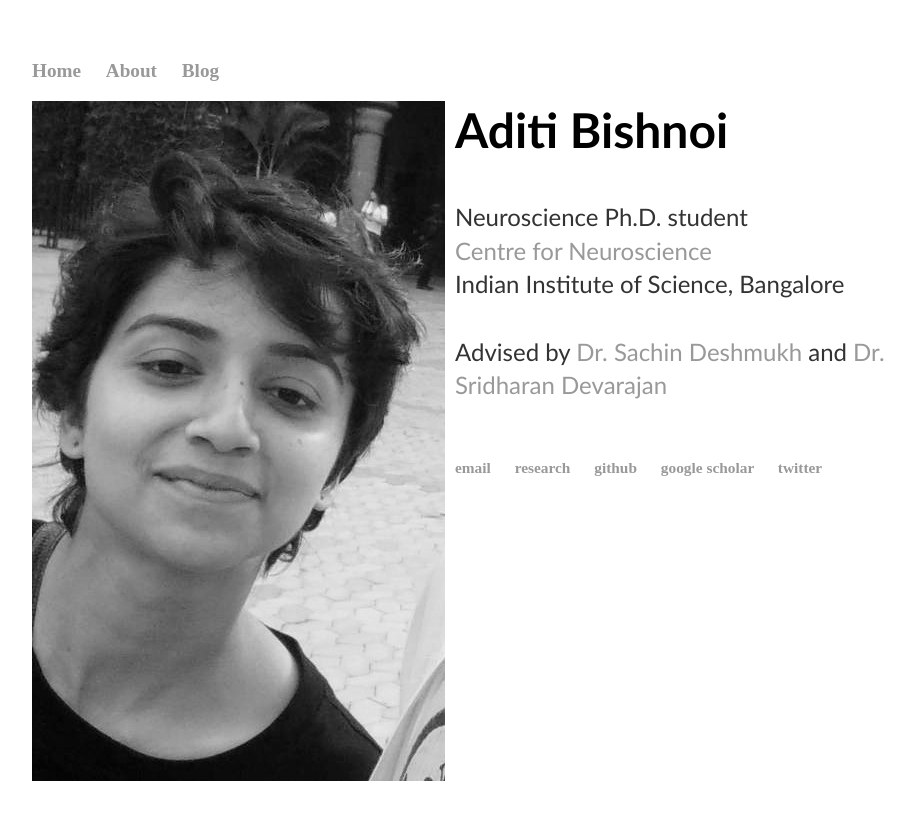
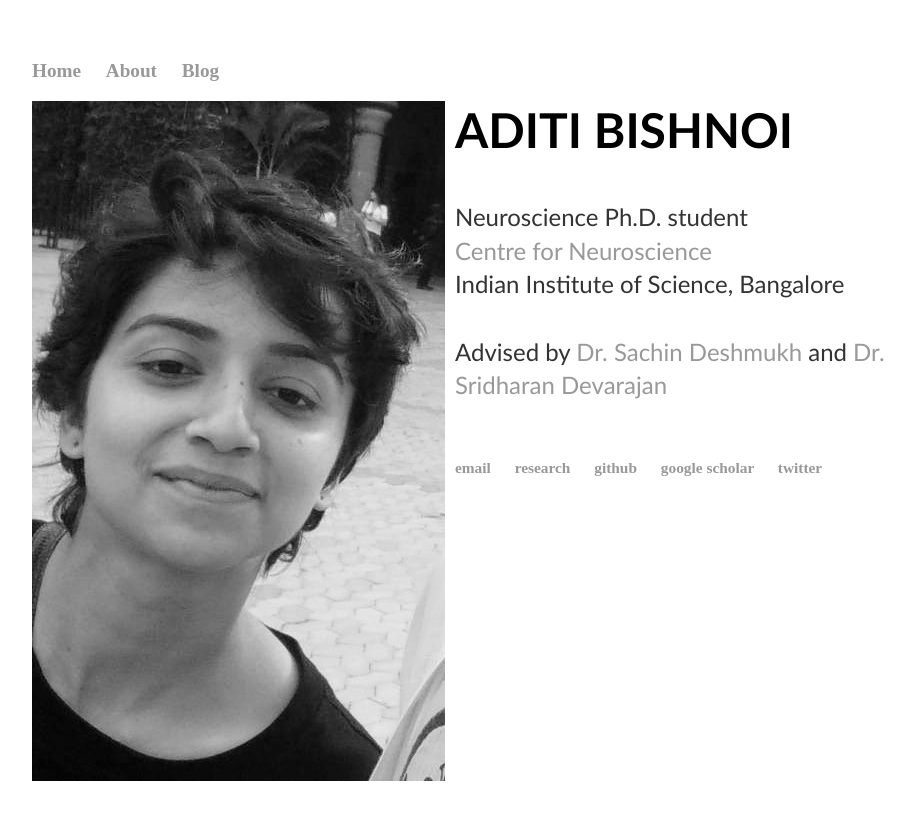
Before and after one commit to AdiBish/adibish.github.io, a Jekyll site: the page built from index.html, in a window 1280 px wide. Shown: the top 820 px of the page, without its empty margins (160-1074 px from the left). Built offline with Jekyll 4.4.1, drawn with Linux system fonts in a browser that asks for light colours.

Commit message:
Update index.html

```diff
--- a/index.html
+++ b/index.html
@@ -9,7 +9,7 @@ title: Aditi Bishnoi
 		<img src="https://adibish.github.io//images//adi4.jpg"
 		     style="float:left; margin-right:10px; margin-bottom:5px"/>
 
-		<h1 style="font-family:Optima,Segoe,Segoe UI,Candara,Calibri,Arial,sans-serif"> Aditi Bishnoi </h1><br/><br/>
+		<h1 style="font-family:Optima,Segoe,Segoe UI,Candara,Calibri,Arial,sans-serif"> ADITI BISHNOI </h1><br/><br/>
 
 		<p style="font-family:Optima,Segoe,Segoe UI,Candara,Calibri,Arial,sans-serif"> Neuroscience Ph.D. student <br/>
 		<a href="http://www.cns.iisc.ac.in/home/" target="_blank"> Centre for Neuroscience </a> <br/>
```
